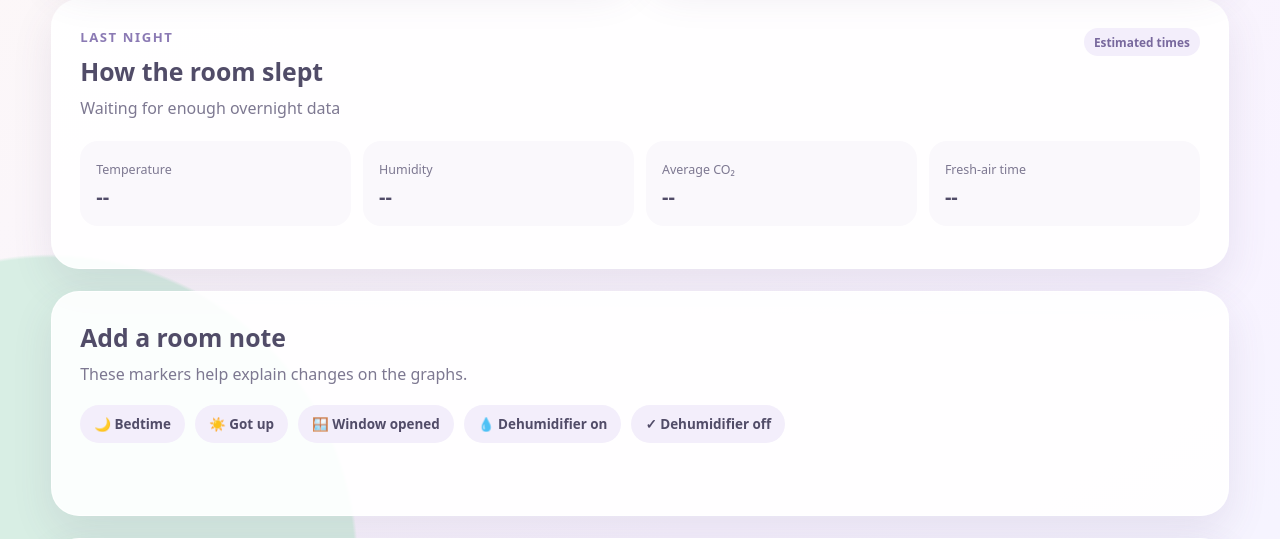
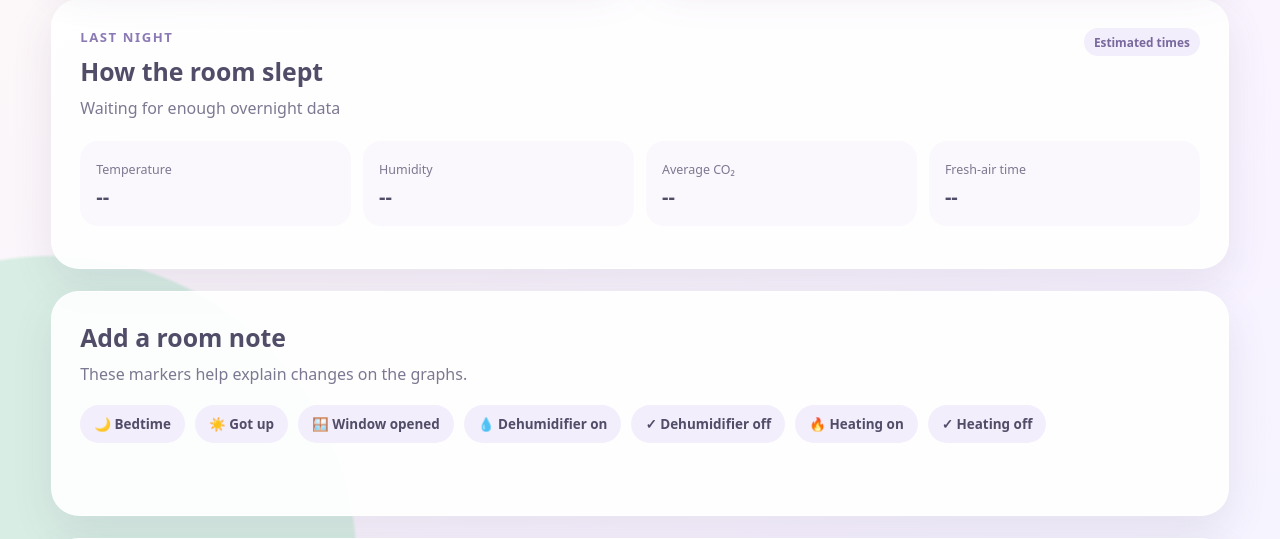
Before and after one commit to pauricg23/SOIL-TEMP, a Flask app: template templates/baby.html in a window 1280 px wide. Shown: the part 732-1271 px from the top of the page. Run offline with Flask 3, Linux system fonts and the light colour scheme; the template is opened without the code that fills it, so the values that code supplies are empty.

Commit message:
Add heating event markers

```diff
--- a/app.py
+++ b/app.py
@@ -441,7 +441,9 @@ class BabyDataManager:
         "got_up": "Got up",
         "window_opened": "Window opened",
         "dehumidifier_on": "Dehumidifier on",
-        "dehumidifier_off": "Dehumidifier off"
+        "dehumidifier_off": "Dehumidifier off",
+        "heating_on": "Heating on",
+        "heating_off": "Heating off"
     }
 
     def __init__(self):
--- a/templates/baby.html
+++ b/templates/baby.html
@@ -220,6 +220,8 @@
                 <button type="button" data-event="window_opened">🪟 Window opened</button>
                 <button type="button" data-event="dehumidifier_on">💧 Dehumidifier on</button>
                 <button type="button" data-event="dehumidifier_off">✓ Dehumidifier off</button>
+                <button type="button" data-event="heating_on">🔥 Heating on</button>
+                <button type="button" data-event="heating_off">✓ Heating off</button>
             </div>
             <div id="eventFeedback" class="event-feedback" aria-live="polite"></div>
             <div id="eventFeed" class="event-feed"></div>
```
Also changed, not shown: tests/test_baby_monitor.py (+12 -0 lines).
